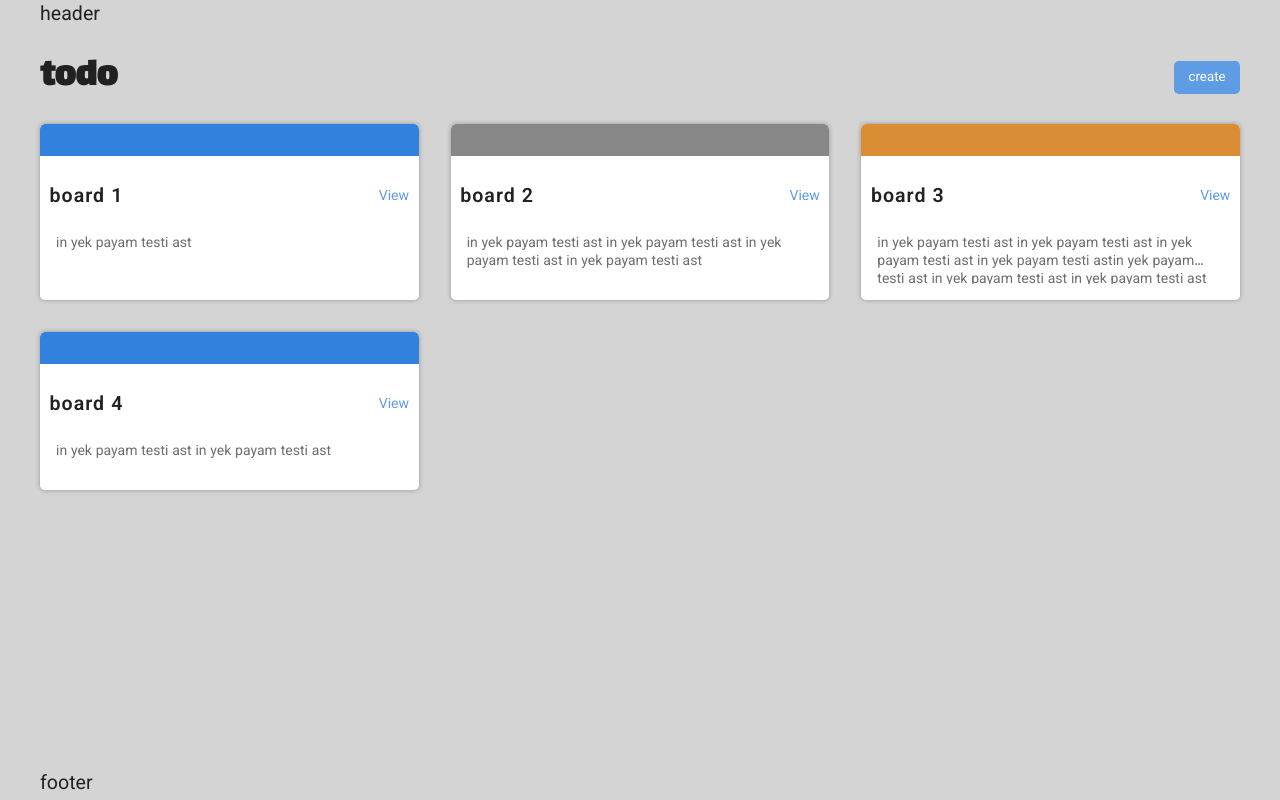
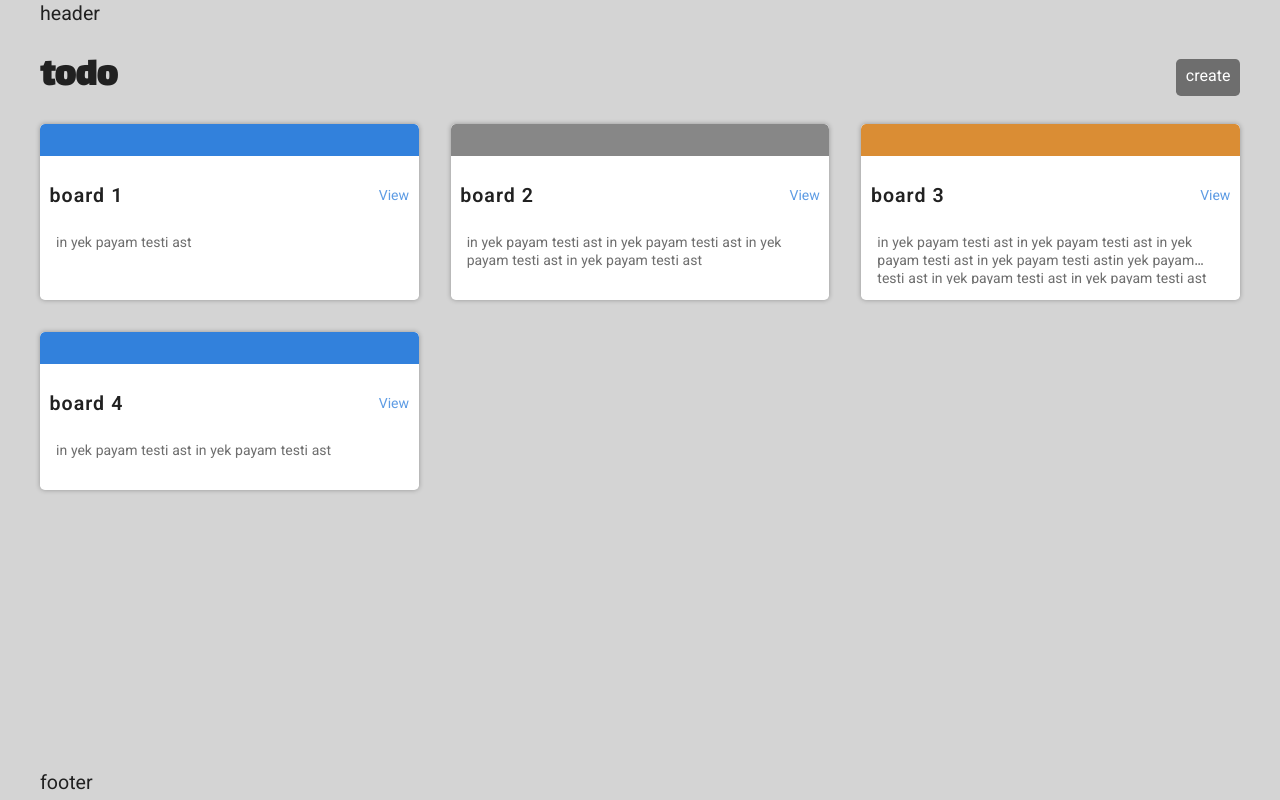
Before and after one commit to aminkazemideveloper-web/todo-tables, a React (Vite) app: page / in a window 1280 px wide. Built offline with nearby package versions, Linux system fonts and the light colour scheme.

Commit message:
[add] button component

```diff
--- a/src/App.module.css
+++ b/src/App.module.css
@@ -18,20 +18,7 @@
                 font-family: "lalezar";
             }
 
-            .action {
-                border: none;
-                outline: none;
-                padding: 0.4rem 0.9rem;
-                border-radius: 0.3rem;
-                cursor: pointer;
-                transition: all 0.25s ease-in-out;
-                background-color: var(--color-primary);
-                color: var(--color-primary-contrust);
 
-                &:hover {
-                    background-color: var(--color-primary-hover);
-                }
-            }
         }
 
         .main {
--- a/src/App.tsx
+++ b/src/App.tsx
@@ -1,6 +1,7 @@
 
 import styles from './App.module.css'
 import BoardCard from './components/boardCard/boardCard'
+import Button from './components/common/Button/Button'
 
 function App() {
 
@@ -11,7 +12,8 @@ function App() {
       <main>
         <header className={styles.header}>
           <h1 className={styles.title}>todo</h1>
-          <button className={styles.action}>create</button>
+          {/* <button className={styles.action}>create</button> */}
+          <Button variant='solid' color='gray'>create</Button>
         </header>
         <main className={styles.main}>
           <ul className={styles.boards}>
--- /dev/null
+++ b/src/components/common/Button/Button.module.css
@@ -0,0 +1,63 @@
+.button {
+    border: none;
+    outline: none;
+    padding: 0.4rem 0.6rem;
+    display: flex;
+    justify-content: center;
+    align-items: center;
+    column-gap: 0.2rem;
+    font-size: var(--font-size-400);
+    font-weight: 400;
+    cursor: pointer;
+    transition: all 0.25s ease-in;
+    border-radius: 0.3rem;
+
+    &.solid {
+        background-color: var(--bg-color);
+        color: var(--color);
+
+        &:hover {
+            background-color: var(--bg-color-hover);
+        }
+
+        &.gray {
+            --bg-color: var(--color-gray-600);
+            --color: var(--color-white);
+            --bg-color-hover: var(--color-gray-800);
+        }
+
+        &.primary {
+            --bg-color: var(--color-primary);
+            --color: var(--color-primary-contrust);
+            --bg-color-hover: var(--color-primary-hover);
+        }
+
+
+    }
+    &.outlined {
+            background-color: var(--bg-color);
+            color: var(--color);
+            border: 1px solid var(--border-color);
+
+            &:hover {
+                background-color: var(--bg-color-hover);
+                color: var(--color-hover);
+            }
+
+            &.gray {
+                --bg-color: var(--color-gray-100);
+                --color: var(--color-text);
+                --bg-color-hover: var(--color-gray-300);
+                --border-color :  var(--color-gray-300);
+            }
+
+            &.primary {
+                --bg-color: var(--color-white);
+                --color: var(--color-primary);
+                --bg-color-hover: var(--color-primary-fade);
+                --color-hover : var(--color-white);
+                --border-color :  var(--color-primary-fade);
+            }
+
+        }
+}
--- /dev/null
+++ b/src/components/common/Button/Button.tsx
@@ -0,0 +1,24 @@
+import type { ComponentProps, ReactNode } from 'react';
+import styles from './Button.module.css'
+import clsx from 'clsx';
+
+type Variant = "solid" | "outlined"
+type Color = "gray" | "primary"
+
+type Props = ComponentProps<'button'> & {
+    variant ?: Variant,
+    color ?: Color
+}
+
+
+export default function Button ({
+    className ,
+    variant =  "solid" ,
+    color = "primary" ,
+     children,
+    ...otherProps} : Props) : ReactNode  {
+
+    return <button className={clsx(styles.button , styles[variant] , styles[color] , className)} {...otherProps}>
+        {children}
+    </button>
+}
```
